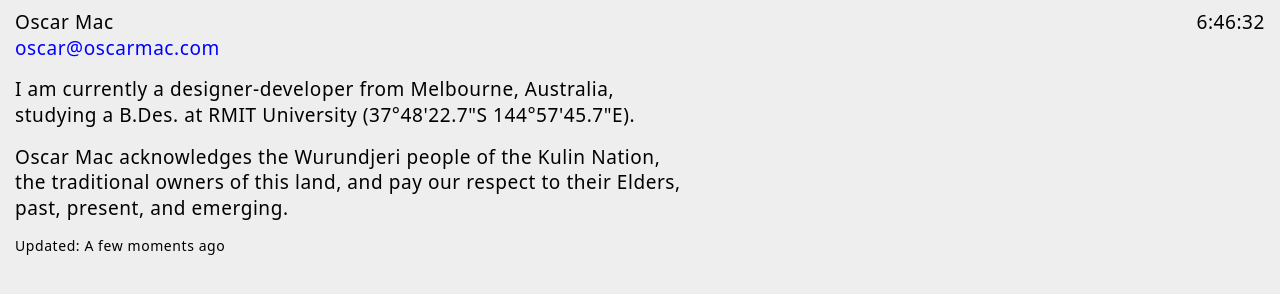
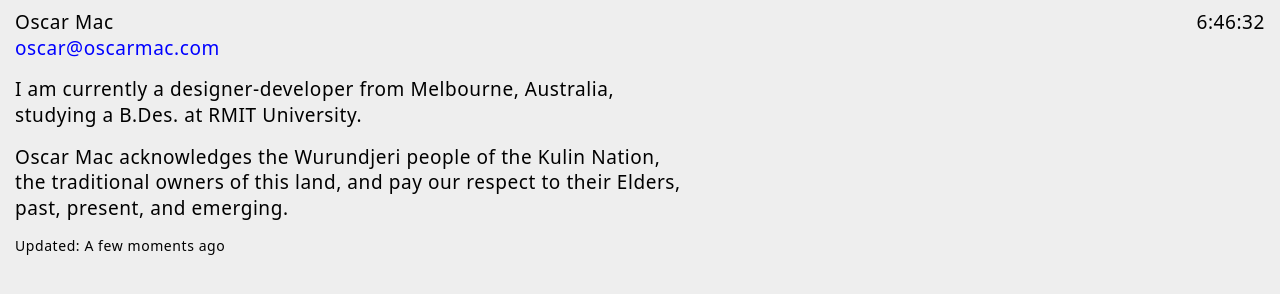
Before and after one commit to oscar-mac/oscarmac.com, a plain HTML site: page index.html in a window 1280 px wide. Drawn offline with Linux system fonts and the light colour scheme.

Commit message:
Update index.html to remove coordinates from RMIT University

```diff
--- a/index.html
+++ b/index.html
@@ -22,7 +22,7 @@
     </p>
     <p>
       I am currently a <span class="job-title js-job-title">designer-developer</span> from <span
-        class="city-name js-city-name">Melbourne,</span> Australia, studying a B.Des. at RMIT University (37°48'22.7"S 144°57'45.7"E).
+        class="city-name js-city-name">Melbourne,</span> Australia, studying a B.Des. at RMIT University.
     </p>
     <p>
       Oscar Mac acknowledges the Wurundjeri people of the Kulin Nation, the traditional owners of this land, and pay our
```
